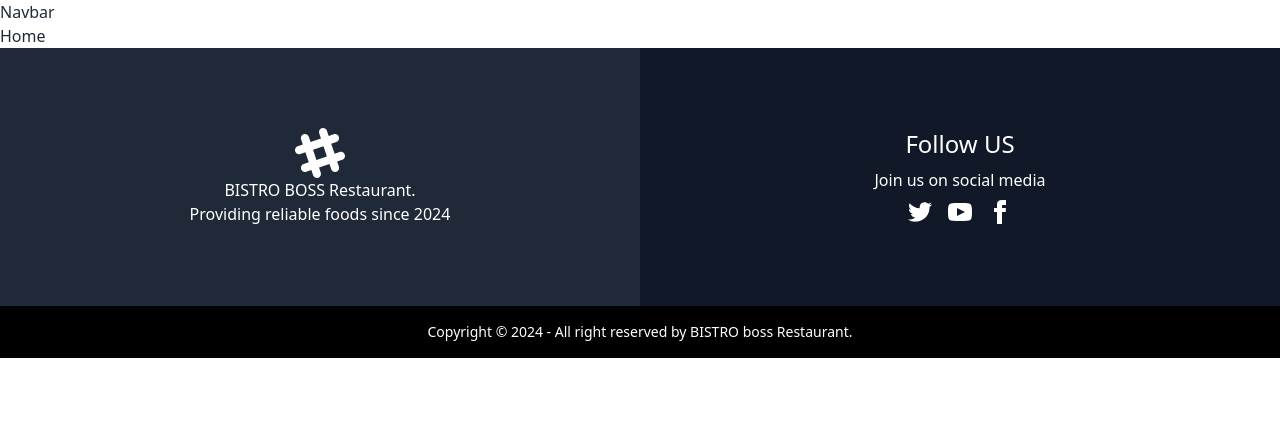
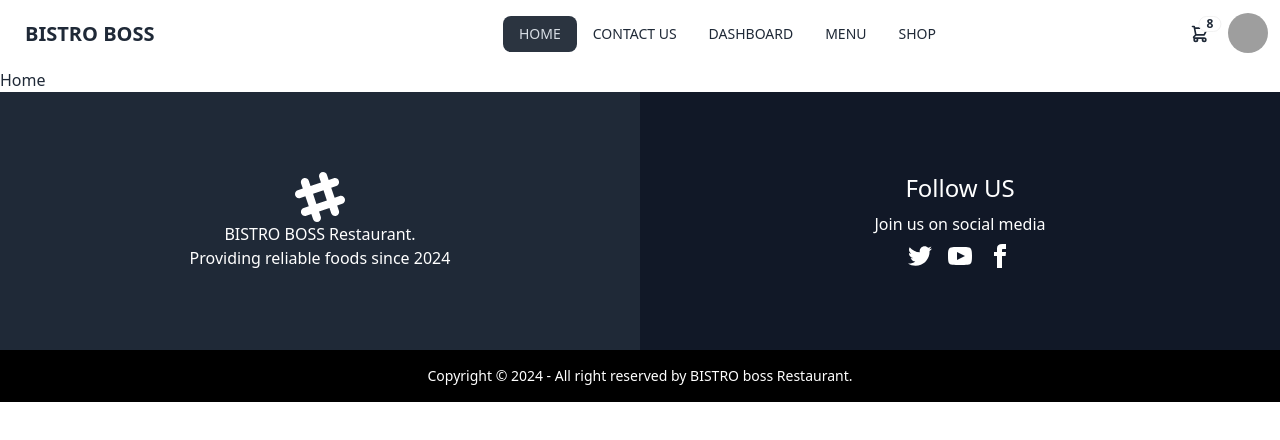
Before and after one commit to ahshobuj1/bistro-boss-restaurant-client, a React (Vite) app: page / in a window 1280 px wide. Shown: the top 440 px of the page. Built offline with nearby package versions, Linux system fonts and the light colour scheme; grey boxes are pictures that could not be loaded.

Commit message:
created Navbar

```diff
--- a/src/pages/Shared/Navbar/Navbar.jsx
+++ b/src/pages/Shared/Navbar/Navbar.jsx
@@ -1,5 +1,136 @@
+import {NavLink} from 'react-router-dom';
+
 const Navbar = () => {
-    return <div>Navbar</div>;
+    const navLinks = (
+        <>
+            <li>
+                <NavLink to="/">HOME</NavLink>
+            </li>
+            <li>
+                <NavLink to="/contact">CONTACT US</NavLink>
+            </li>
+            <li>
+                <NavLink to="/dashboard">DASHBOARD</NavLink>
+            </li>
+            <li>
+                <NavLink to="/menu">MENU</NavLink>
+            </li>
+            <li>
+                <NavLink to="/shop">SHOP</NavLink>
+            </li>
+        </>
+    );
+
+    return (
+        <nav>
+            <div className="navbar ">
+                <div className="navbar-start">
+                    <div className="dropdown">
+                        <div
+                            tabIndex={0}
+                            role="button"
+                            className="btn btn-ghost lg:hidden">
+                            <svg
+                                xmlns="http://www.w3.org/2000/svg"
+                                className="h-5 w-5"
+                                fill="none"
+                                viewBox="0 0 24 24"
+                                stroke="currentColor">
+                                <path
+                                    strokeLinecap="round"
+                                    strokeLinejoin="round"
+                                    strokeWidth="2"
+                                    d="M4 6h16M4 12h8m-8 6h16"
+                                />
+                            </svg>
+                        </div>
+                        <ul
+                            tabIndex={0}
+                            className="menu menu-sm dropdown-content bg-base-100 rounded-box z-[1] mt-3 w-52 p-2 shadow">
+                            {navLinks}
+                        </ul>
+                    </div>
+                    <a className="btn btn-ghost text-xl">BISTRO BOSS</a>
+                </div>
+                <div className="navbar-end hidden lg:flex w-full">
+                    <ul className="menu menu-horizontal px-1">{navLinks}</ul>
+                </div>
+                <div className="navbar-end">
+                    <div className="dropdown dropdown-end">
+                        <div
+                            tabIndex={0}
+                            role="button"
+                            className="btn btn-ghost btn-circle">
+                            <div className="indicator">
+                                <svg
+                                    xmlns="http://www.w3.org/2000/svg"
+                                    className="h-5 w-5"
+                                    fill="none"
+                                    viewBox="0 0 24 24"
+                                    stroke="currentColor">
+                                    <path
+                                        strokeLinecap="round"
+                                        strokeLinejoin="round"
+                                        strokeWidth="2"
+                                        d="M3 3h2l.4 2M7 13h10l4-8H5.4M7 13L5.4 5M7 13l-2.293 2.293c-.63.63-.184 1.707.707 1.707H17m0 0a2 2 0 100 4 2 2 0 000-4zm-8 2a2 2 0 11-4 0 2 2 0 014 0z"
+                                    />
+                                </svg>
+                                <span className="badge badge-sm indicator-item">
+                                    8
+                                </span>
+                            </div>
+                        </div>
+                        <div
+                            tabIndex={0}
+                            className="card card-compact dropdown-content bg-base-100 z-[1] mt-3 w-52 shadow">
+                            <div className="card-body">
+                                <span className="text-lg font-bold">
+                                    8 Items
+                                </span>
+                                <span className="text-info">
+                                    Subtotal: $999
+                                </span>
+                                <div className="card-actions">
+                                    <button className="btn btn-primary btn-block">
+                                        View cart
+                                    </button>
+                                </div>
+                            </div>
+                        </div>
+                    </div>
+                    <div className="dropdown dropdown-end">
+                        <div
+                            tabIndex={0}
+                            role="button"
+                            className="btn btn-ghost btn-circle avatar">
+                            <div className="w-10 rounded-full">
+                                <img
+                                    alt="Tailwind CSS Navbar component"
+                                    src="https://img.daisyui.com/images/stock/photo-1534528741775-53994a69daeb.webp"
+                                />
+                            </div>
+                        </div>
+                        <ul
+                            tabIndex={0}
+                            className="menu menu-sm dropdown-content bg-base-100 rounded-box z-[1] mt-3 w-52 p-2 shadow">
+                            <li>
+                                <a className="justify-between">
+                                    Profile
+                                    <span className="badge">New</span>
+                                </a>
+                            </li>
+                            <li>
+                                <a>Settings</a>
+                            </li>
+                            <li>
+                                <a>Logout</a>
+                            </li>
+                        </ul>
+                    </div>
+                </div>
+            </div>
+        </nav>
+    );
 };
 
 export default Navbar;
```
